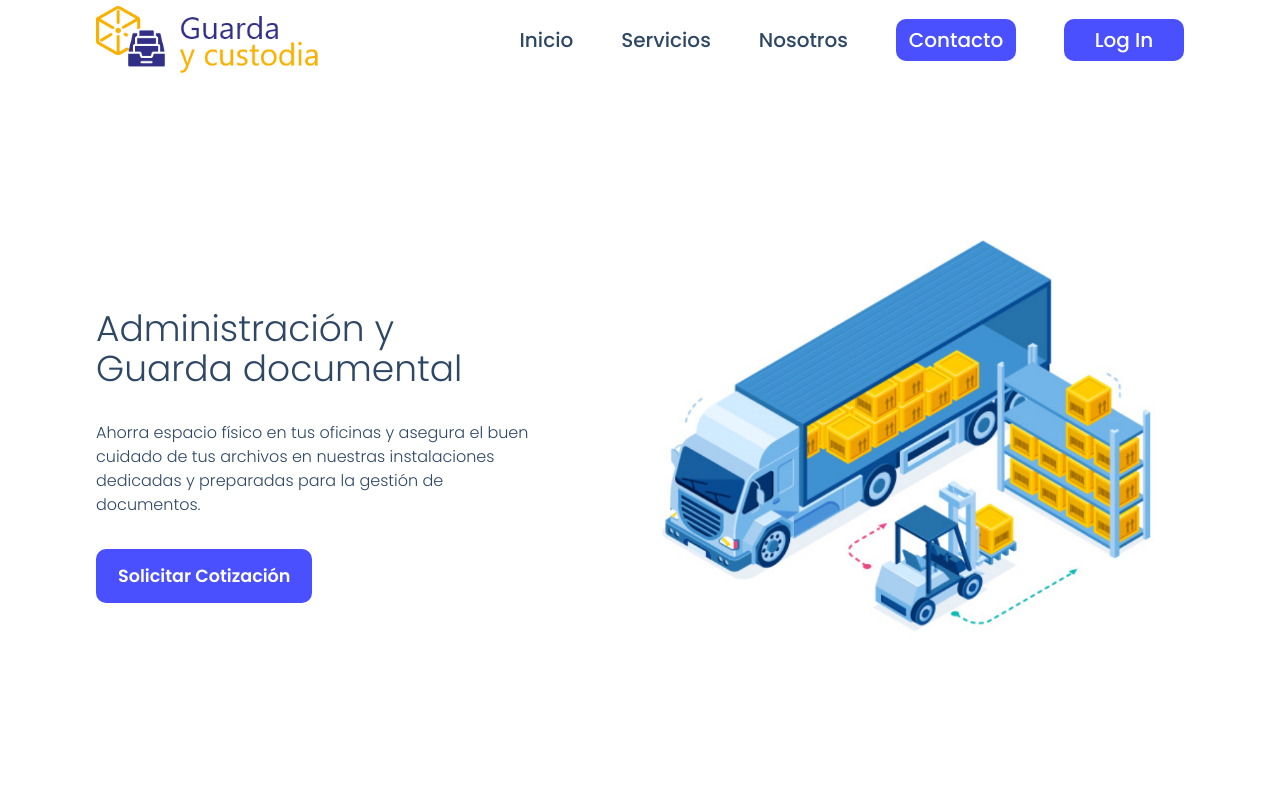
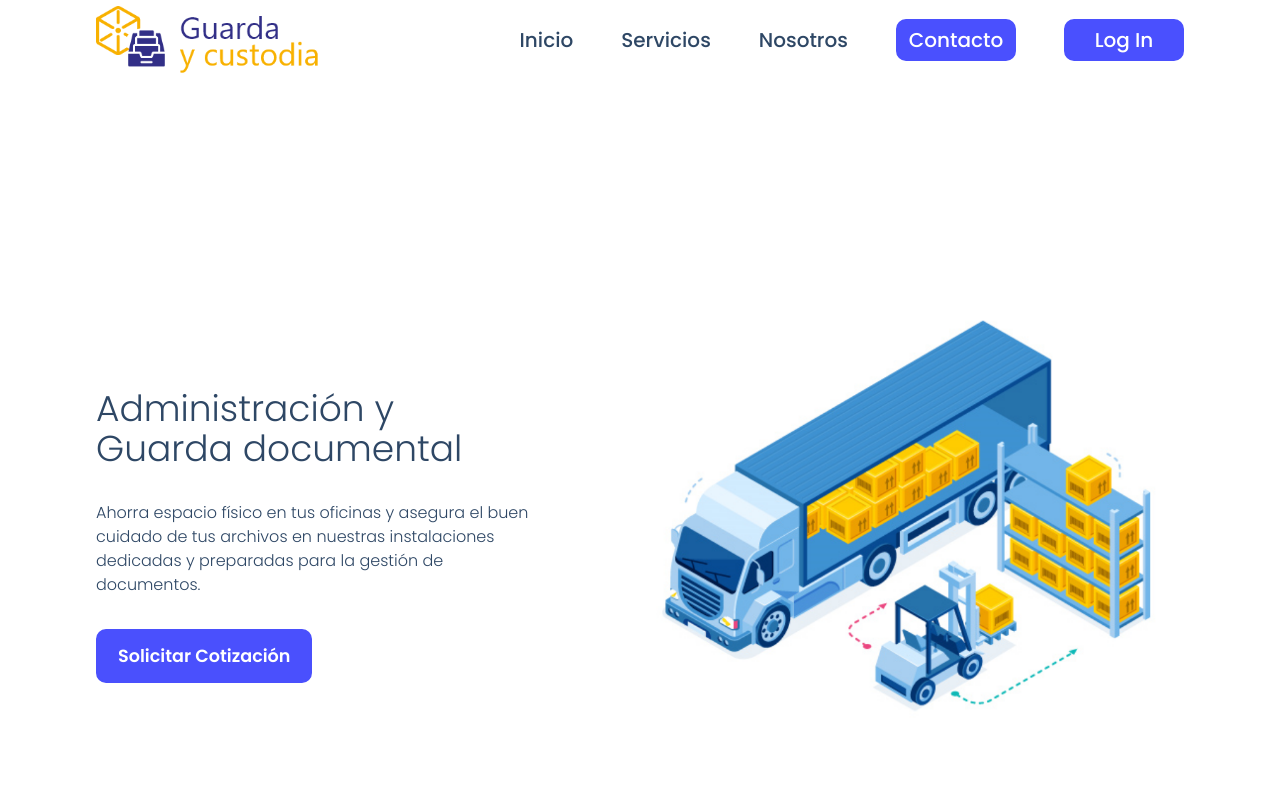
Before and after one commit to horarodriguezz/guarda-landing, a Next.js app: page / in a window 1280 px wide. Shown: the top 800 px of the page. Built offline with nearby package versions, Linux system fonts and the light colour scheme; no server answers.

Commit message:
Fixed some styles

```diff
--- a/styles/Home/HomeSection.module.css
+++ b/styles/Home/HomeSection.module.css
@@ -9,7 +9,12 @@
   display: flex;
   flex-direction: column;
   min-height: calc(100vh - 5rem);
-  justify-content: center;
+}
+
+@media (min-height: 680px) and (max-height: 1023px) {
+  .homesection__container {
+    padding-top: 5rem;
+  }
 }
 
 @media (min-width: 768px) {
```
